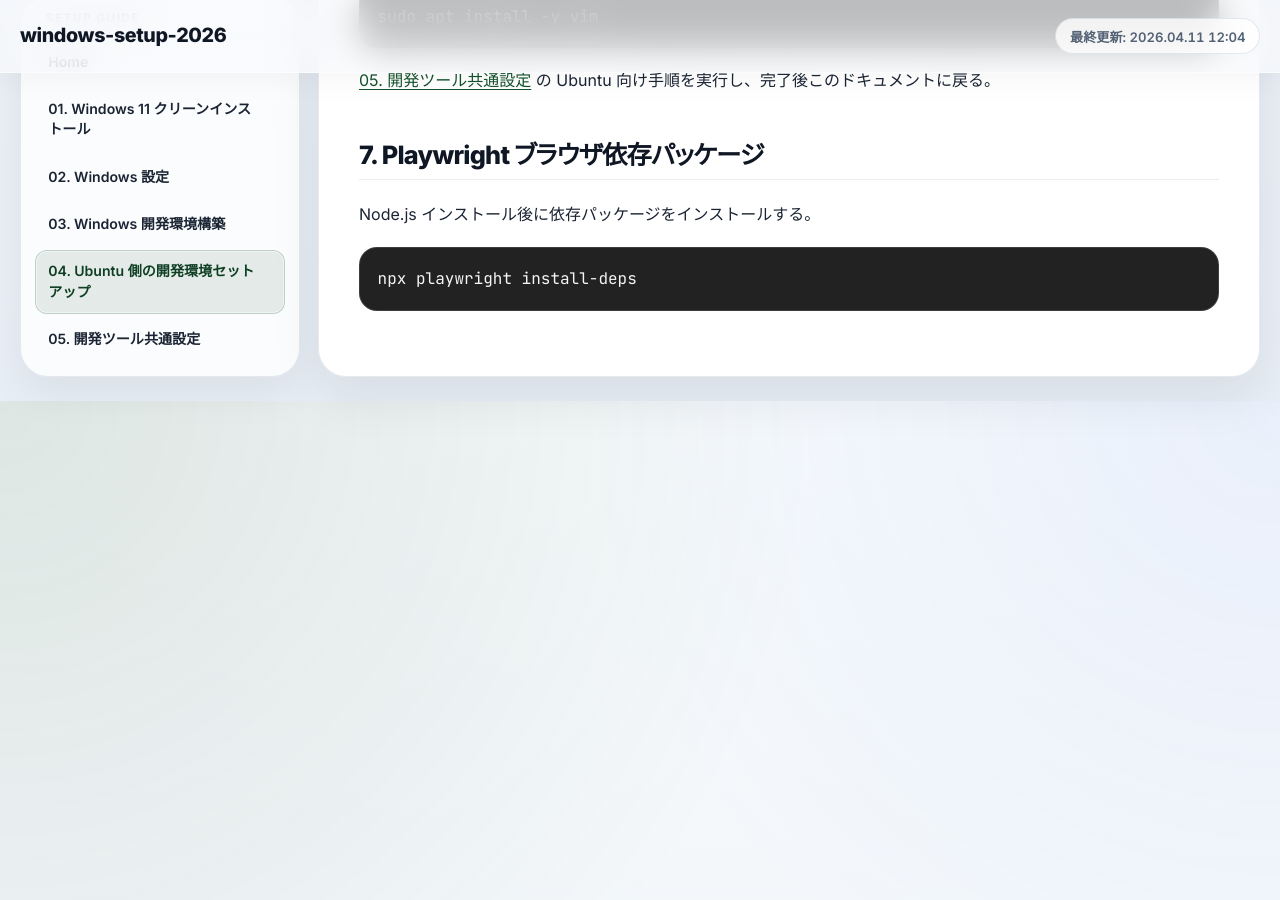
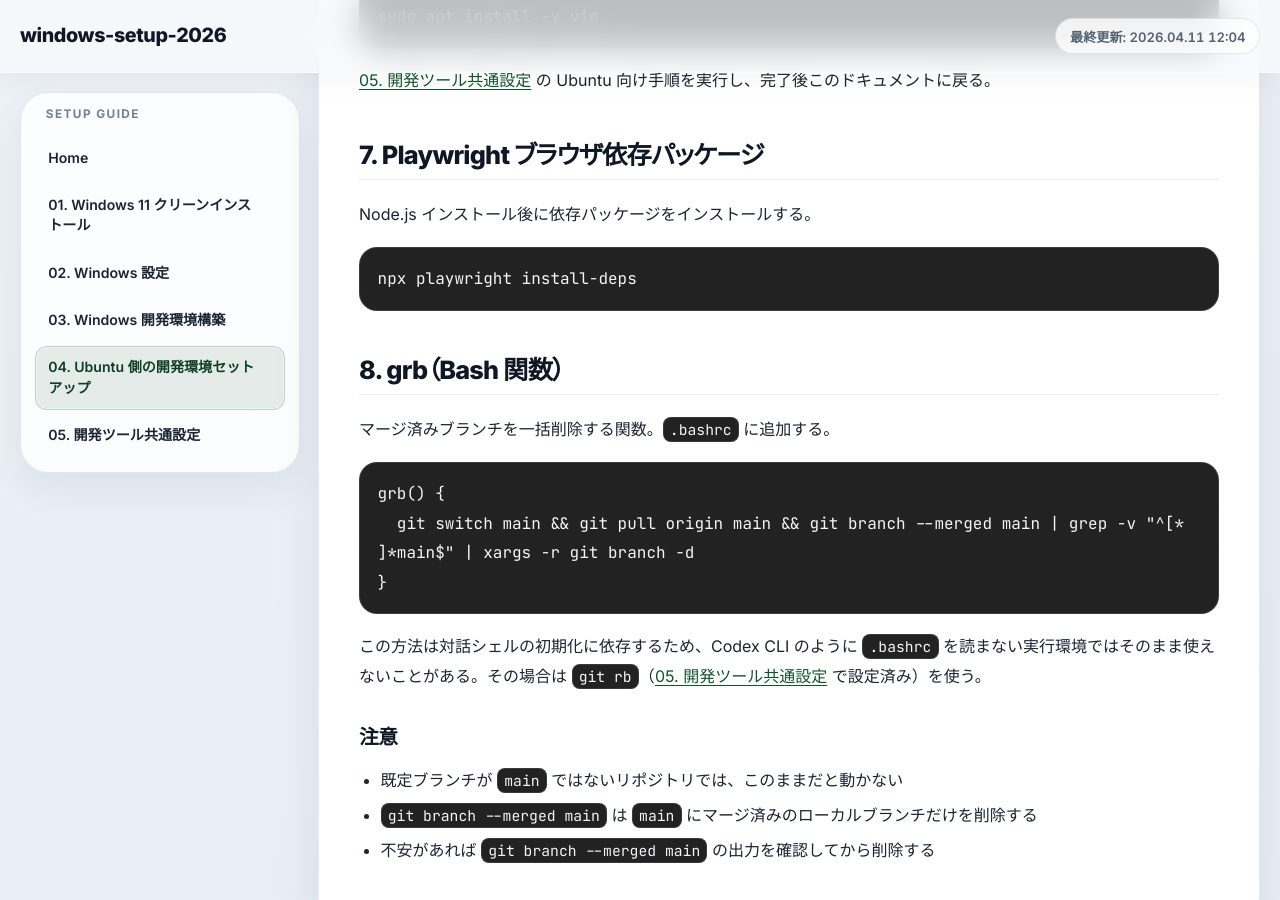
Before and after one commit to koumatsumoto/windows-setup-2026, a Jekyll site: the page built from docs/04-UBUNTU-SETUP.md, in a window 1280 px wide and 900 px high, scrolled down 2227 px. Built offline with Jekyll 4.4.1, drawn with Linux system fonts in a browser that asks for light colours; our own code applies the rules of GitHub Pages for plain Markdown files.

Commit message:
docs(ubuntu): restore grb bash function section
**作業背景**
- PR で grb セクションを削除していたが、Bash 関数としての手順は残したい要望があった

**計画と理由**
- Git alias 部分は docs/05 の alias.rb で既にカバーされているため、Bash 関数部分のみ復元する
- .bashrc を読まない環境向けの代替として git rb への導線を追加する

**作業内容と結果**
- docs/04-UBUNTU-SETUP.md にセクション 8 として grb Bash 関数の手順を復元した
- Git alias サブセクションは省略し、代わりに docs/05 の git rb への参照を追加した

````diff
--- a/docs/04-UBUNTU-SETUP.md
+++ b/docs/04-UBUNTU-SETUP.md
@@ -84,3 +84,21 @@ Node.js インストール後に依存パッケージをインストールする
 ```bash
 npx playwright install-deps
 ```
+
+## 8. grb（Bash 関数）
+
+マージ済みブランチを一括削除する関数。`.bashrc` に追加する。
+
+```bash
+grb() {
+  git switch main && git pull origin main && git branch --merged main | grep -v "^[* ]*main$" | xargs -r git branch -d
+}
+```
+
+この方法は対話シェルの初期化に依存するため、Codex CLI のように `.bashrc` を読まない実行環境ではそのまま使えないことがある。その場合は `git rb`（[05. 開発ツール共通設定]({{ '/docs/05-DEV-TOOL-CONFIG/' | relative_url }}) で設定済み）を使う。
+
+### 注意
+
+- 既定ブランチが `main` ではないリポジトリでは、このままだと動かない
+- `git branch --merged main` は `main` にマージ済みのローカルブランチだけを削除する
+- 不安があれば `git branch --merged main` の出力を確認してから削除する
````
